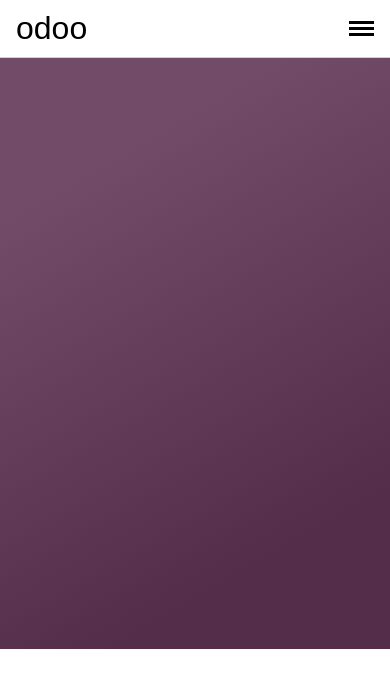
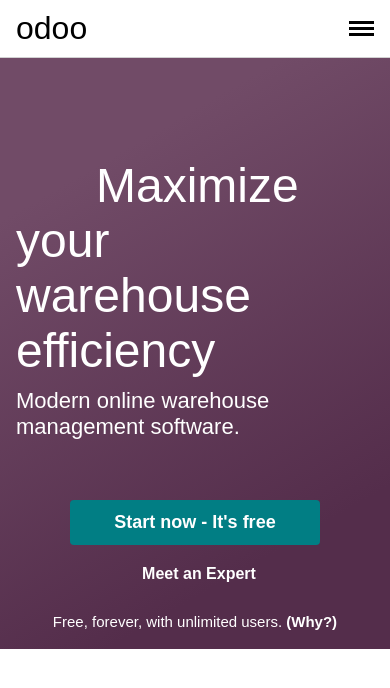
Before and after one commit to jasmine-ab/cloned-Responsiveness, a plain HTML site: page index.html in a window 390 px wide. Drawn offline with Linux system fonts and the light colour scheme.

Commit message:
first commit

```diff
--- a/index.html
+++ b/index.html
@@ -32,6 +32,18 @@
         <main>
             <div class="hero">
                 <div class="container">
+                    <div class="content">
+                       <h1>
+                        <span>Maximize your</span>
+                        <br>
+                        warehouse efficiency</h1>
+                        <p class="word">Modern online warehouse management software.</p>
+                    </div>
+                    <div class="sub-content">
+                        <button class="button">Start now - It's free</button>
+                        <p>Meet an Expert</p>
+                        <p>Free, forever, with unlimited users. <strong>(Why?)</strong></p>
+                    </div>
                 </div>
             </div>
         </main>
--- a/style.css
+++ b/style.css
@@ -1,5 +1,7 @@
+
 :root {
     --primary: #017e84;
+    --secondary: white;
 }
 
 * {
@@ -54,6 +56,60 @@ main {
     height: 85vh;
 }
 
+.content {
+    display: flex;
+    flex-direction: column;
+    /* align-items: center; */
+    justify-content: center;
+    /* margin-top: 80px; */
+}
+
+.content h1 {
+    margin-top: 150px;
+    font-size: 60px;
+    font-weight: 500;
+    /* line-height: 74px; */
+    /* margin-bottom: 32px; */
+}
+
+.content .word {
+    margin-top: 10px;
+    font-size: 22px;
+}
+
+.sub-content {
+    margin-top: 60px;
+}
+
+.button {
+    padding: 12px 32px;
+    width: 250px;
+    max-width: 100%;
+    font-size: 18px;
+    font-weight: 600;
+    border: none;
+    border-radius: 4px;
+    background-color: var(--primary);
+    color: var(--secondary);
+
+}
+
+.sub-content p:nth-child(2) {
+    margin-top: 20px;
+    padding-left: 70px;
+    font-weight: bold;
+    color: var(--primary);
+}
+
+.sub-content p:nth-child(3) {
+    margin-top: 30px;
+    font-size: 15px;
+}
+
+.sub-content p:nth-child(3) strong {
+    color: var(--primary);
+}
+
 /* Button */
 /* Solid, text, outline, icon */
 
@@ -68,7 +124,7 @@ main {
 
 .btn-solid--primary {
     background-color: var(--primary);
-    color: white;
+    color: var(--secondary);
 }
 
 .btn-outline--primary {
@@ -93,15 +149,23 @@ main {
         display: none;
     }
 
+    .content .word {
+        margin-top: 10px;
+        font-size: 22px;
+        color: var(--secondary);
+    }
+
+    /* 70vh */
     .hero {
         height: 70vh;
     }
 }
 
 /* Tablet only */
+/* 55vh */
 @media  (min-width: 768px) and (max-width: 1024px) {
     .hero {
-        height: 55vh;
+        height: 70vh;
     }
 }
 
@@ -127,4 +191,58 @@ main {
     .hero {
         background: linear-gradient(150deg, #714b67 20%, #542d4b 80%);
     }
+
+    .content {
+        display: flex;
+        flex-direction: column;
+        align-items: center;
+        justify-content: center;
+        /* background-color: aquamarine; */
+        /* margin-top: 80px; */
+    }
+
+    .content h1 {
+        margin-top: 100px;
+        font-size: 48px;
+        font-weight: 500;
+        color: var(--secondary);
+        /* margin-bottom: 32px; */
+    }
+
+    .content h1 span {
+        padding-left: 80px;
+    }
+
+    .content .word {
+        margin-top: 10px;
+        font-size: 22px;
+        color: var(--secondary);
+    }
+
+    .sub-content {
+        margin-top: 60px;
+        display: flex;
+        flex-direction: column;
+        align-items: center;
+        justify-items: center;
+    }
+
+    .sub-content p:nth-child(2) {
+        margin-top: 20px;
+        padding-left: 8px;
+        font-weight: bold;
+        color: var(--secondary);
+    }
+
+
+.sub-content p:nth-child(3) {
+    margin-top: 30px;
+    font-size: 15px;
+    color: var(--secondary);
 }
+
+.sub-content p:nth-child(3) strong {
+    color: var(--secondary);
+}
+
+}
```
